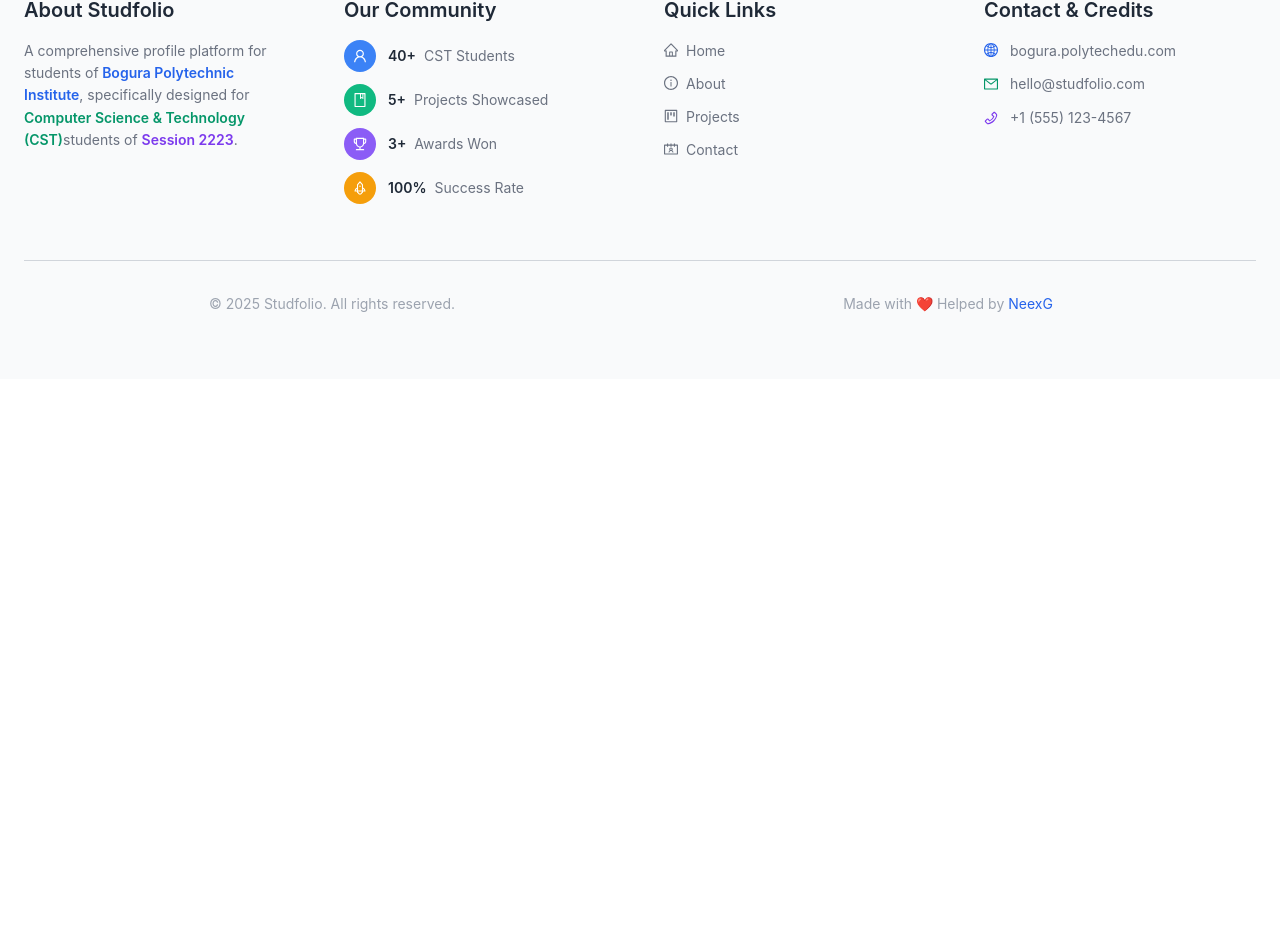
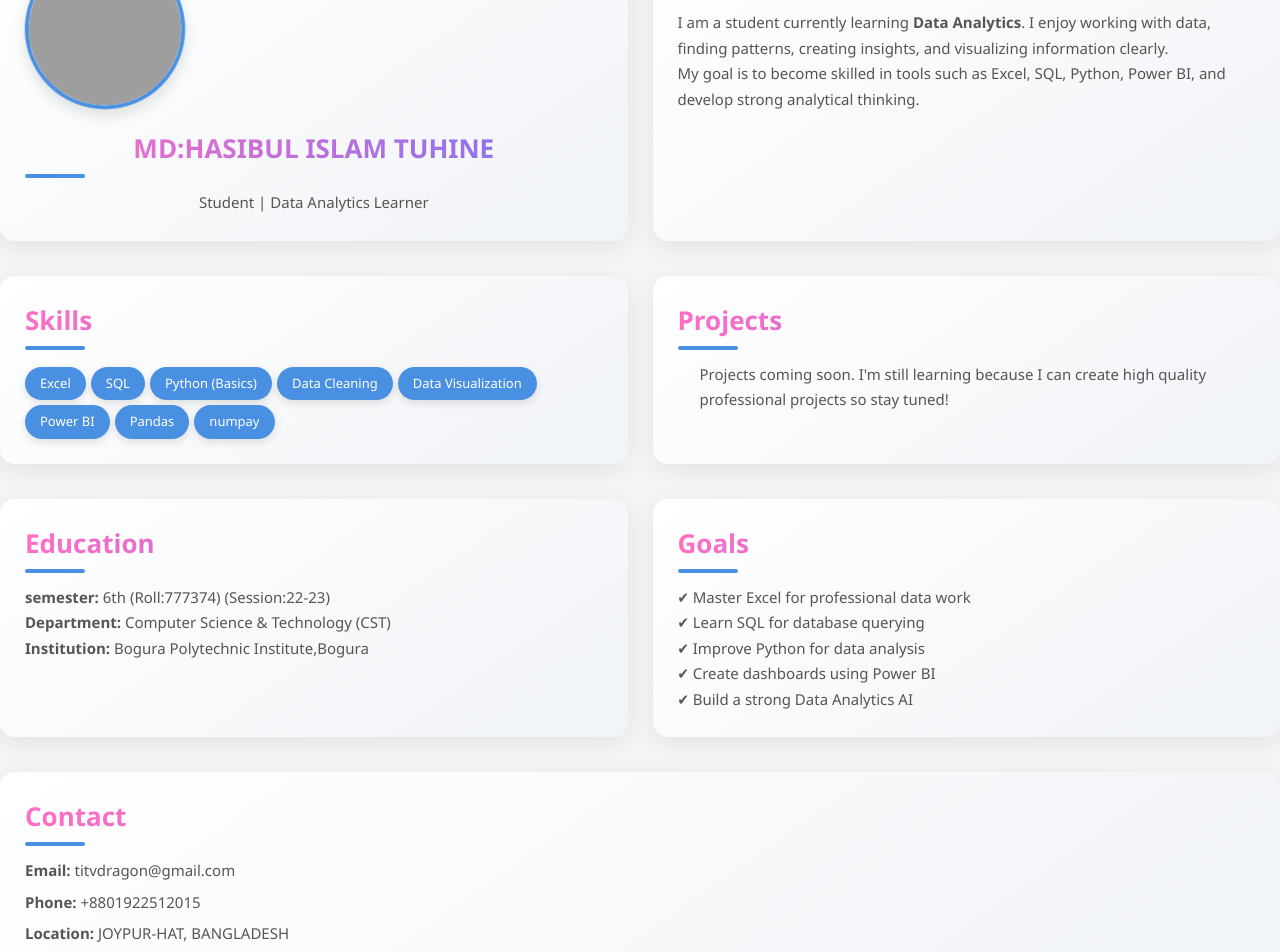
Before and after one commit to abuhosain/studfolio, a React (Vite) app: page /student/777374 in a window 1280 px wide. Shown: the part 180-1132 px from the top of the page. Before the commit the page ends 800 px from the top, so only its background shows below. Built offline with nearby package versions, Linux system fonts and the light colour scheme; grey boxes are pictures that could not be loaded.

Commit message:
Tuhin's portfolio added successfully

```diff
--- a/src/pages/student/Tuhine-777374/index.jsx
+++ b/src/pages/student/Tuhine-777374/index.jsx
@@ -1,11 +1,258 @@
-import React from 'react';
+import React from "react";
 
 const TuhinePortfolio = () => {
-    return (
-        <div>
-            <h1 className="text-center font-extrabold text-5xl">Portfolio is under construction</h1>
+  return (
+    <>
+      <style>{`
+    * {
+        margin: 0;
+        padding: 0;
+        box-sizing: border-box;
+        font-family: 'Segoe UI', Tahoma, Geneva, Verdana, sans-serif;
+    }
+
+    body {
+        background: linear-gradient(135deg, #e0eafc, #cfdef3);
+        color: #333;
+        transition: background 0.5s ease;
+        animation: bodyGradient 15s ease infinite;
+        background-size: 400% 400%;
+    }
+
+    @keyframes bodyGradient {
+        0% {background-position:0% 50%;}
+        50% {background-position:100% 50%;}
+        100% {background-position:0% 50%;}
+    }
+
+    .row {
+        display: flex;
+        flex-wrap: wrap;
+        gap: 25px;
+        margin-bottom: 35px;
+    }
+
+    .card {
+        background: linear-gradient(145deg, #ffffff, #f0f3f7);
+        padding: 25px;
+        border-radius: 15px;
+        box-shadow: 0 6px 25px rgba(0,0,0,0.08);
+        flex: 1;
+        min-width: 300px;
+        transition: transform 0.5s, box-shadow 0.5s, background 0.5s;
+        position: relative;
+        overflow: hidden;
+    }
+
+    .card::before {
+        content: "";
+        position: absolute;
+        top: 0; left: 0; right: 0; bottom: 0;
+        background: linear-gradient(60deg, #ff6ec4, #7873f5, #4ade80, #facc15);
+        opacity: 0;
+        transition: opacity 0.5s;
+        z-index: 0;
+        filter: blur(15px);
+    }
+
+    .card:hover::before {
+        opacity: 0.4;
+    }
+
+    .card:hover {
+        transform: translateY(-8px);
+        box-shadow: 0 12px 35px rgba(0,0,0,0.15);
+        background: linear-gradient(145deg, #f0f3f7, #ffffff);
+    }
+
+    .profile {
+        text-align: center;
+        position: relative;
+        z-index: 1;
+    }
+
+    .profile img {
+        width: 160px;
+        height: 160px;
+        border-radius: 50%;
+        object-fit: cover;
+        border: 4px solid #4A90E2;
+        margin-bottom: 20px;
+        box-shadow: 0 6px 15px rgba(0,0,0,0.12);
+        transition: transform 0.5s, box-shadow 0.5s;
+        animation: profilePulse 3s infinite alternate;
+    }
+
+    @keyframes profilePulse {
+        0% { transform: scale(1); }
+        100% { transform: scale(1.03); }
+    }
+
+    .profile img:hover {
+        transform: scale(1.1) rotate(3deg);
+        box-shadow: 0 15px 35px rgba(0,0,0,0.25);
+    }
+
+    h2 {
+        margin-bottom: 12px;
+        font-size: 26px;
+        color: #222;
+        position: relative;
+        background: linear-gradient(90deg, #ff6ec4, #7873f5);
+        -webkit-background-clip: text;
+        -webkit-text-fill-color: transparent;
+        animation: h2Gradient 5s ease infinite;
+    }
+
+    @keyframes h2Gradient {
+        0% { background-position:0% 50%; }
+        50% { background-position:100% 50%; }
+        100% { background-position:0% 50%; }
+    }
+
+    h2::after {
+        content: '';
+        display: block;
+        width: 60px;
+        height: 4px;
+        background: #4A90E2;
+        margin-top: 6px;
+        border-radius: 3px;
+        transition: width 0.3s ease;
+    }
+
+    h2:hover::after {
+        width: 100px;
+    }
+
+    p, li {
+        font-size: 15px;
+        line-height: 1.7;
+        color: #555;
+        position: relative;
+        z-index: 1;
+    }
+
+    ul {
+        margin-top: 10px;
+        padding-left: 22px;
+    }
+
+    .tag {
+        display: inline-block;
+        background: #4A90E2;
+        color: #fff;
+        padding: 7px 15px;
+        font-size: 13px;
+        border-radius: 25px;
+        margin: 5px 5px 0 0;
+        box-shadow: 0 3px 8px rgba(0,0,0,0.12);
+        transition: transform 0.4s, box-shadow 0.4s, background 0.4s;
+        cursor: pointer;
+    }
+
+    .tag:hover {
+        transform: scale(1.1);
+        box-shadow: 0 6px 15px rgba(0,0,0,0.18);
+        background: #357ABD;
+    }
+
+    .contact-info p {
+        margin-bottom: 6px;
+    }
+
+    @media(max-width: 768px){
+        .row {
+            flex-direction: column;
+        }
+    }
+`}</style>
+
+      <div className="row !mt-10">
+        <div className="card profile">
+          <img src="https://i.ibb.co.com/HDns5NHj/profile.jpg" alt="profile" />
+          <h2 className="font-bold">MD:HASIBUL ISLAM TUHINE</h2>
+          <p>Student | Data Analytics Learner</p>
         </div>
-    );
+
+        <div className="card">
+          <h2 className="font-bold">About Me</h2>
+          <p>
+            I am a student currently learning <strong>Data Analytics</strong>. I
+            enjoy working with data, finding patterns, creating insights, and
+            visualizing information clearly.
+          </p>
+          <p>
+            My goal is to become skilled in tools such as Excel, SQL, Python,
+            Power BI, and develop strong analytical thinking.
+          </p>
+        </div>
+      </div>
+
+      <div className="row">
+        <div className="card">
+          <h2 className="font-bold">Skills</h2>
+          <span className="tag">Excel</span>
+          <span className="tag">SQL</span>
+          <span className="tag">Python (Basics)</span>
+          <span className="tag">Data Cleaning</span>
+          <span className="tag">Data Visualization</span>
+          <span className="tag">Power BI</span>
+          <span className="tag">Pandas</span>
+          <span className="tag">numpay</span>
+        </div>
+
+        <div className="card">
+          <h2 className="font-bold">Projects</h2>
+          <ul>
+            <li>
+              Projects coming soon. I'm still learning because I can create high
+              quality professional projects so stay tuned!
+            </li>
+          </ul>
+        </div>
+      </div>
+
+      <div className="row">
+        <div className="card">
+          <h2 className="font-bold">Education</h2>
+          <p>
+            <strong>semester:</strong> 6th (Roll:777374) (Session:22-23)
+          </p>
+          <p>
+            <strong>Department:</strong> Computer Science & Technology (CST)
+          </p>
+          <p>
+            <strong>Institution:</strong> Bogura Polytechnic Institute,Bogura
+          </p>
+        </div>
+
+        <div className="card">
+          <h2 className="font-bold">Goals</h2>
+          <p>✔ Master Excel for professional data work</p>
+          <p>✔ Learn SQL for database querying</p>
+          <p>✔ Improve Python for data analysis</p>
+          <p>✔ Create dashboards using Power BI</p>
+          <p>✔ Build a strong Data Analytics AI</p>
+        </div>
+      </div>
+
+      <div className="row">
+        <div className="card contact-info">
+          <h2 className="font-bold">Contact</h2>
+          <p>
+            <strong>Email:</strong> titvdragon@gmail.com
+          </p>
+          <p>
+            <strong>Phone:</strong> +8801922512015
+          </p>
+          <p>
+            <strong>Location:</strong> JOYPUR-HAT, BANGLADESH
+          </p>
+        </div>
+      </div>
+    </>
+  );
 };
 
 export default TuhinePortfolio;
```
